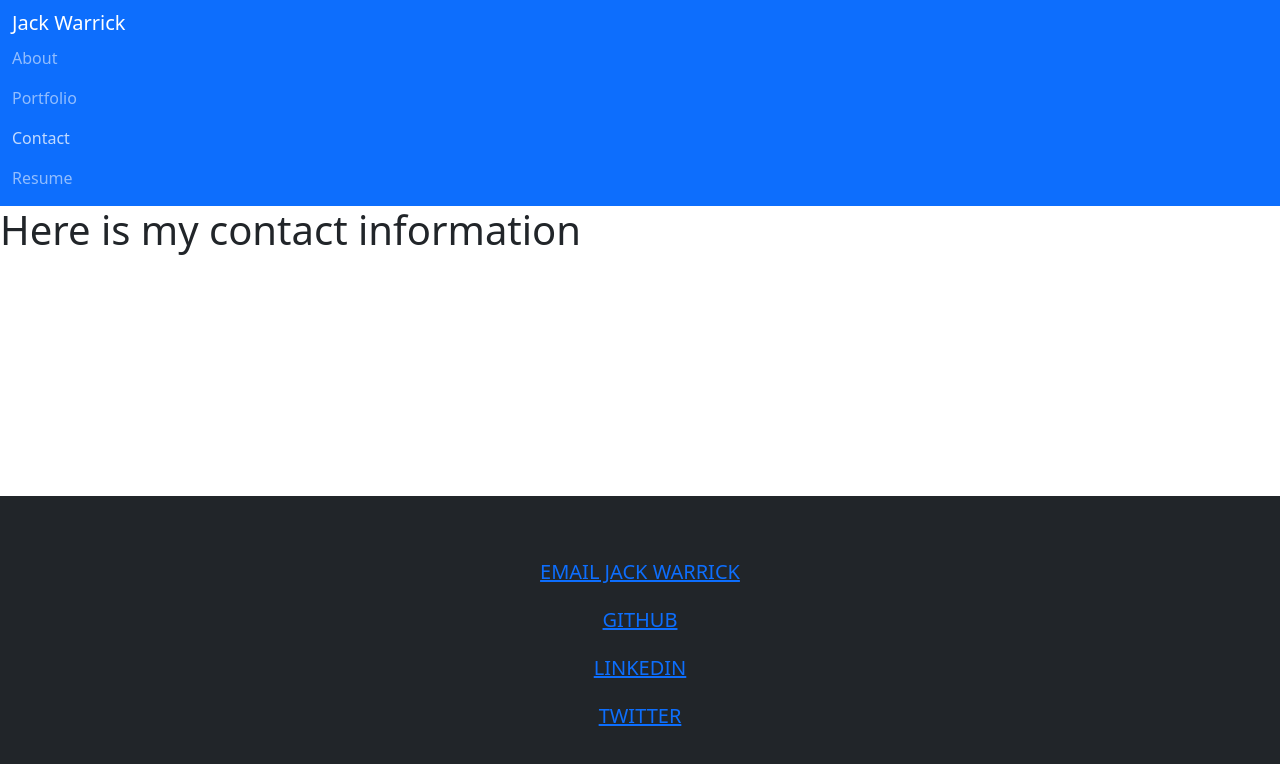
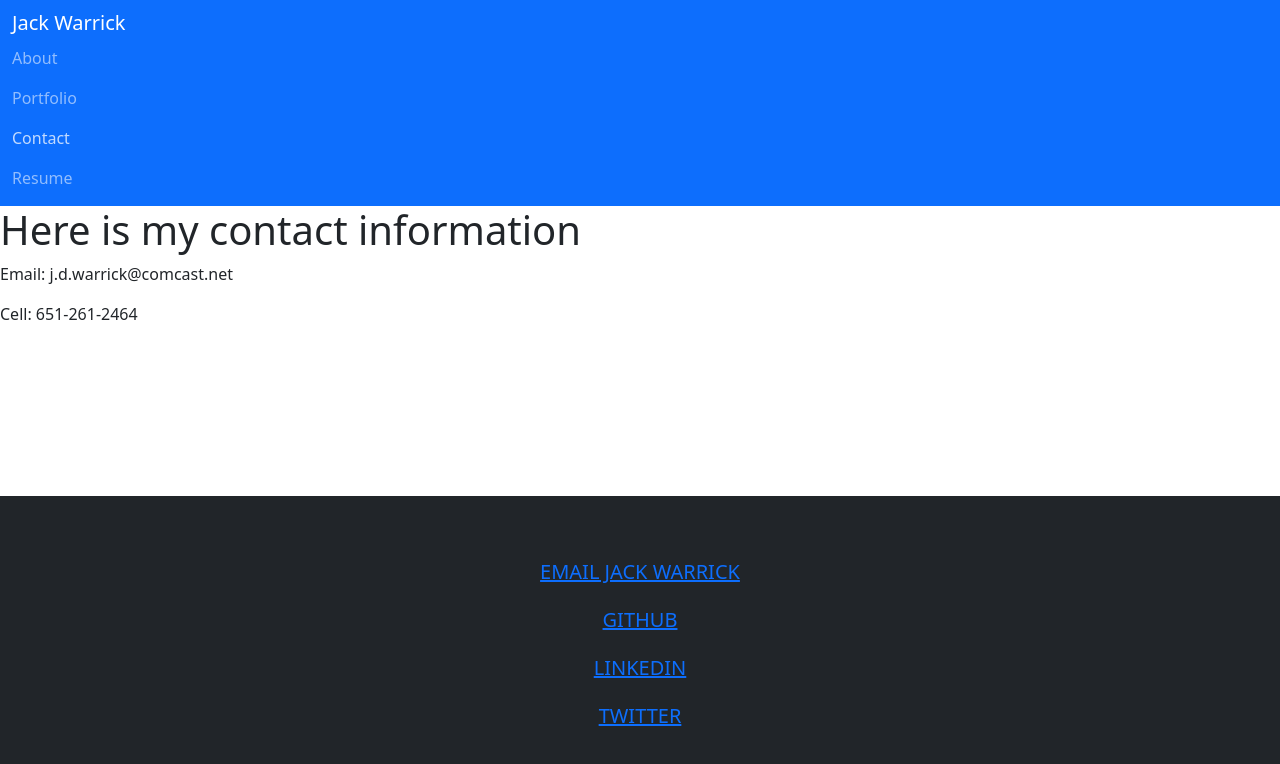
Before and after one commit to JackWarrick/React-Portfolio-Challenge, a React (Create React App) app in the folder portfolio/: page / in a window 1280 px wide. Both pictures are taken after a click on the link "Contact". Shown: the top 764 px of the page. Built offline with nearby package versions, Linux system fonts and the light colour scheme.

Commit message:
changed the files to make them OK to turn in

```diff
--- a/portfolio/src/pages/ContactPage.jsx
+++ b/portfolio/src/pages/ContactPage.jsx
@@ -3,6 +3,8 @@ import React from 'react';
 export const ContactPage = () => {
     return <section>
         <h1>Here is my contact information</h1>
+        <p>Email: j.d.warrick@comcast.net</p>
+        <p>Cell: 651-261-2464</p>
     </section>
 
 }
--- a/portfolio/src/pages/ResumePage.jsx
+++ b/portfolio/src/pages/ResumePage.jsx
@@ -3,6 +3,7 @@ import React from 'react';
 export const ResumePage = () => {
     return <section>
         <h1>Here is my Resume</h1>
+        <p>I've done some pretty cool stuff.</p>
     </section>
 
 }
```
